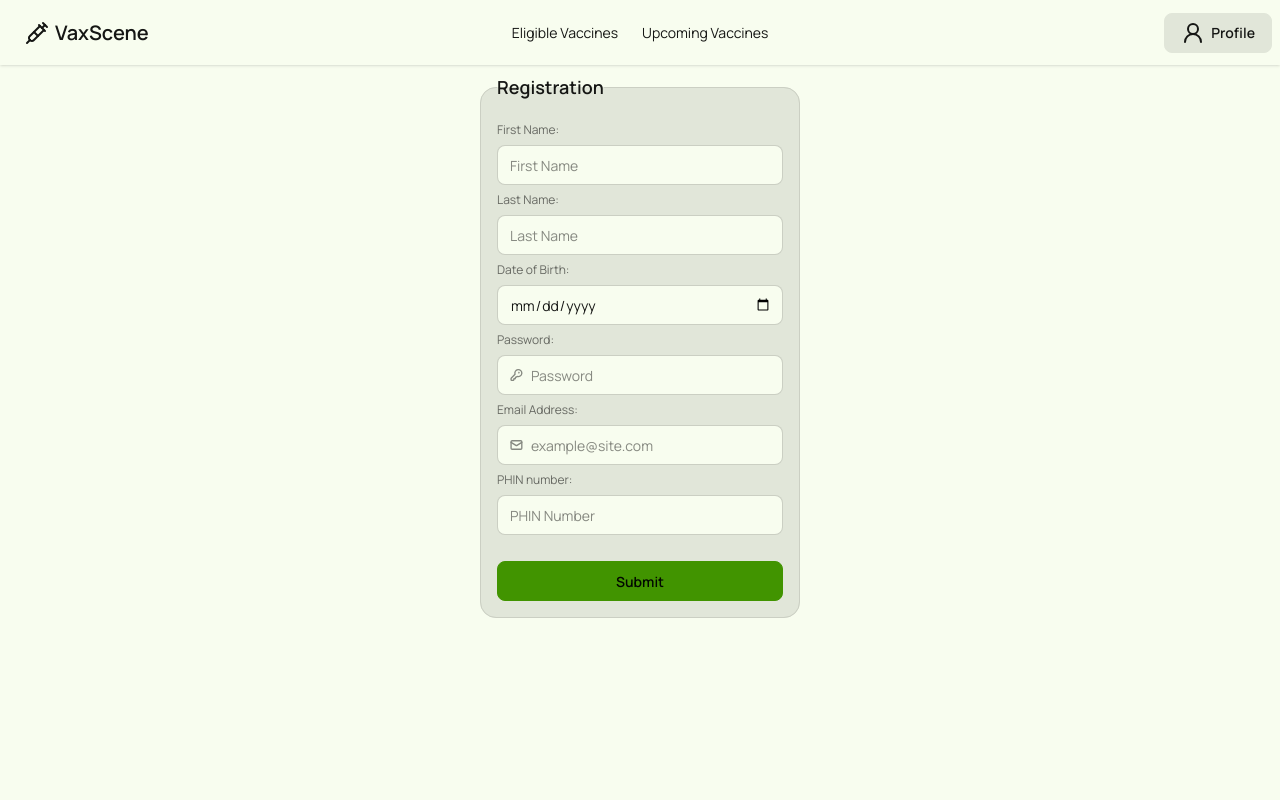
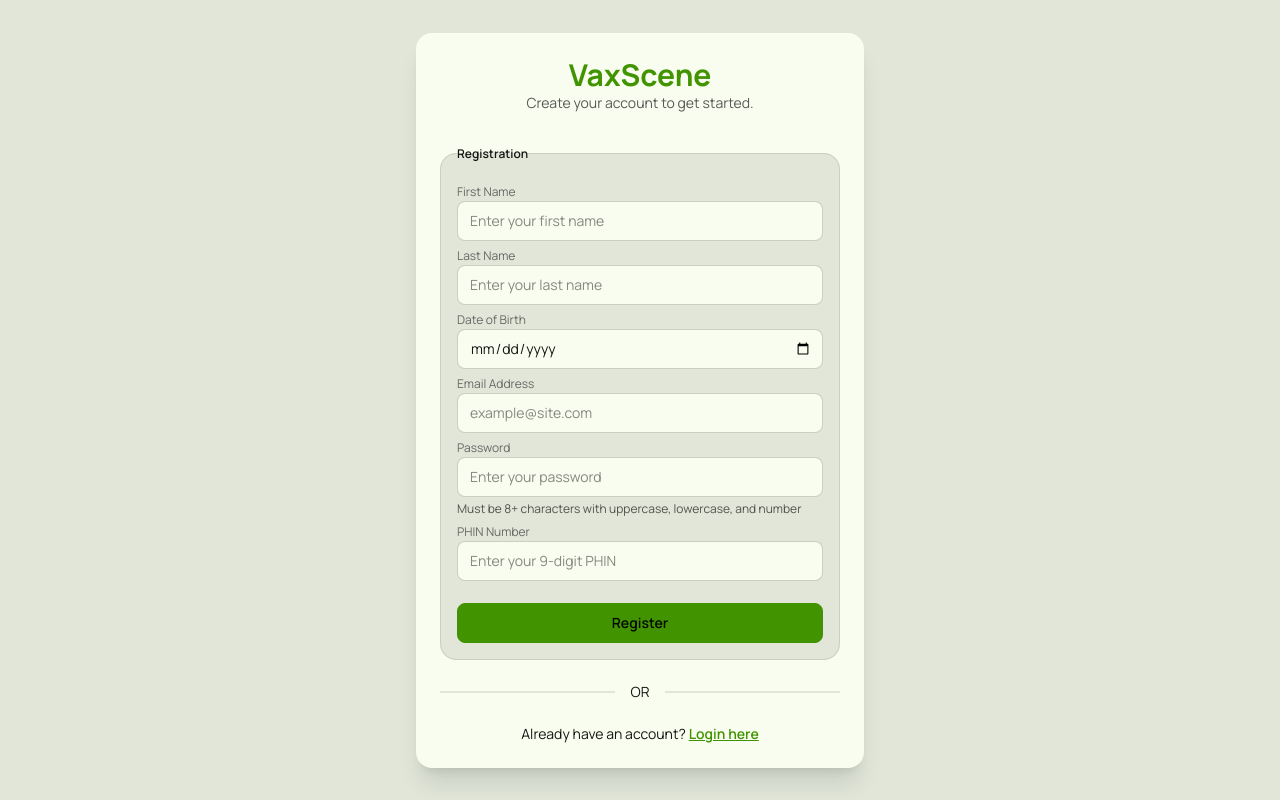
Before and after one commit to tysenh1/devhacks-2026, a React app in the folder frontend/: page /register in a window 1280 px wide. Built offline with nearby package versions, Linux system fonts and the light colour scheme; the HTML template or start-up script is replaced by a standard one.

Commit message:
feat: enhance registration form with validation and improved error handling

```diff
--- a/frontend/src/pages/register.tsx
+++ b/frontend/src/pages/register.tsx
@@ -1,155 +1,197 @@
 import { useState } from "react";
+import { NavLink } from "react-router-dom";
 import { postSchemas } from "../validation/registerValidation";
-import Navbar from "../components/navbar";
 
 function Register() {
   const [firstName, setFirstName] = useState("");
   const [lastName, setLastName] = useState("");
-  const [dateOfBirth, setdateOfBirth] = useState("");
+  const [dateOfBirth, setDateOfBirth] = useState("");
+  const [email, setEmail] = useState("");
+  const [password, setPassword] = useState("");
   const [phin, setPhin] = useState("");
+  const [errors, setErrors] = useState<Record<string, string>>({});
 
-  function validateRegister(event: SubmitEvent): void {
+  function validateRegister(event: React.FormEvent<HTMLFormElement>): void {
     event.preventDefault();
-    const formData = { firstName, lastName, dateOfBirth, phin };
+    const formData = {
+      firstName,
+      lastName,
+      dateOfBirth,
+      email,
+      password,
+      phin,
+    };
     const { error, value } = postSchemas.validate(formData, {
       abortEarly: false,
       stripUnknown: true,
     });
 
     if (error) {
+      const errorMessages: Record<string, string> = {};
+      error.details.forEach((detail) => {
+        if (detail.path[0]) {
+          errorMessages[detail.path[0] as string] = detail.message;
+        }
+      });
+      setErrors(errorMessages);
       console.log(error);
     } else {
+      setErrors({});
       console.log("Validation Success");
       console.log(value);
     }
   }
 
   return (
-    <>
-      <Navbar />
-      <form action="" onSubmit={validateRegister}>
-        <div className="flex flex-col items-center justify-center">
-          <fieldset className="fieldset bg-base-200 border-base-300 rounded-box w-xs border p-4">
-            <legend className="fieldset-legend text-lg">Registration</legend>
+    <div className="min-h-screen bg-base-200 flex items-center justify-center px-4 py-8">
+      <div className="card bg-base-100 w-full max-w-md shadow-xl">
+        <div className="card-body">
+          <div className="text-center mb-4">
+            <h1 className="text-3xl font-bold text-primary">VaxScene</h1>
+            <p className="text-sm opacity-70">
+              Create your account to get started.
+            </p>
+          </div>
 
-            <label className="label">First Name:</label>
+          <form onSubmit={validateRegister}>
+            <fieldset className="fieldset bg-base-200 border-base-300 rounded-box border p-4">
+              <legend className="fieldset-legend">Registration</legend>
+
+              <div className="form-control">
+                <label className="label">
+                  <span className="label-text">First Name</span>
+                </label>
                 <input
                   type="text"
                   value={firstName}
                   onChange={(e) => setFirstName(e.target.value)}
                   id="firstName"
-              className="input"
-              placeholder="First Name"
+                  className="input input-bordered w-full"
+                  placeholder="Enter your first name"
                 />
+                {errors.firstName && (
+                  <span className="text-red-700 text-sm mt-1">
+                    {errors.firstName}
+                  </span>
+                )}
+              </div>
 
-            <label className="label">Last Name:</label>
+              <div className="form-control">
+                <label className="label">
+                  <span className="label-text">Last Name</span>
+                </label>
                 <input
                   type="text"
                   value={lastName}
                   onChange={(e) => setLastName(e.target.value)}
                   id="lastName"
-              className="input"
-              placeholder="Last Name"
+                  className="input input-bordered w-full"
+                  placeholder="Enter your last name"
                 />
+                {errors.lastName && (
+                  <span className="text-red-700 text-sm mt-1">
+                    {errors.lastName}
+                  </span>
+                )}
+              </div>
 
-            <label className="label">Date of Birth:</label>
+              <div className="form-control">
+                <label className="label">
+                  <span className="label-text">Date of Birth</span>
+                </label>
                 <input
                   type="date"
                   value={dateOfBirth}
-              onChange={(e) => setdateOfBirth(e.target.value)}
+                  onChange={(e) => setDateOfBirth(e.target.value)}
                   id="dateOfBirth"
-              className="input"
+                  className="input input-bordered w-full"
                 />
+                {errors.dateOfBirth && (
+                  <span className="text-red-700 text-sm mt-1">
+                    {errors.dateOfBirth}
+                  </span>
+                )}
+              </div>
 
-            <label className="label">Password:</label>
-            <label className="input validator">
-              <svg
-                className="h-[1em] opacity-50"
-                xmlns="http://www.w3.org/2000/svg"
-                viewBox="0 0 24 24"
-              >
-                <g
-                  strokeLinejoin="round"
-                  strokeLinecap="round"
-                  strokeWidth="2.5"
-                  fill="none"
-                  stroke="currentColor"
-                >
-                  <path d="M2.586 17.414A2 2 0 0 0 2 18.828V21a1 1 0 0 0 1 1h3a1 1 0 0 0 1-1v-1a1 1
-                  0 0 1 1-1h1a1 1 0 0 0 1-1v-1a1 1 0 0 1 1-1h.172a2 2 0 0 0 1.414-.586l.814-.814a6.5 6.5 0 1 0-4-4z"></path>
-                  <circle
-                    cx="16.5"
-                    cy="7.5"
-                    r=".5"
-                    fill="currentColor"
-                  ></circle>
-                </g>
-              </svg>
-              <input
-                id="password"
-                type="password"
-                required
-                placeholder="Password"
-                minLength={8}
-                pattern="(?=.*\d)(?=.*[a-z])(?=.*[A-Z]).{8,}"
-                title="Must be more than 8 characters, including number, lowercase letter, uppercase letter"
-              />
+              <div className="form-control">
+                <label className="label">
+                  <span className="label-text">Email Address</span>
                 </label>
-            <p className="validator-hint hidden">
-              Must be more than 8 characters, including
-              <br />
-              At least one number <br />
-              At least one lowercase letter <br />
-              At least one uppercase letter
-            </p>
-
-            <label className="label">Email Address:</label>
-            <label className="input validator">
-              <svg
-                className="h-[1em] opacity-50"
-                xmlns="http://www.w3.org/2000/svg"
-                viewBox="0 0 24 24"
-              >
-                <g
-                  strokeLinejoin="round"
-                  strokeLinecap="round"
-                  strokeWidth="2.5"
-                  fill="none"
-                  stroke="currentColor"
-                >
-                  <rect width="20" height="16" x="2" y="4" rx="2"></rect>
-                  <path d="m22 7-8.97 5.7a1.94 1.94 0 0 1-2.06 0L2 7"></path>
-                </g>
-              </svg>
                 <input
                   type="email"
+                  value={email}
+                  onChange={(e) => setEmail(e.target.value)}
                   id="email"
+                  className="input input-bordered w-full"
                   placeholder="example@site.com"
-                required
                 />
-            </label>
-            <div className="validator-hint hidden">
-              Enter valid email address
+                {errors.email && (
+                  <span className="text-red-700 text-sm mt-1">
+                    {errors.email}
+                  </span>
+                )}
               </div>
 
-            <label className="label">PHIN number:</label>
+              <div className="form-control">
+                <label className="label">
+                  <span className="label-text">Password</span>
+                </label>
+                <input
+                  type="password"
+                  value={password}
+                  onChange={(e) => setPassword(e.target.value)}
+                  id="password"
+                  className="input input-bordered w-full"
+                  placeholder="Enter your password"
+                />
+                <p className="text-xs opacity-70 mt-1">
+                  Must be 8+ characters with uppercase, lowercase, and number
+                </p>
+                {errors.password && (
+                  <span className="text-red-700 text-sm mt-1">
+                    {errors.password}
+                  </span>
+                )}
+              </div>
+
+              <div className="form-control">
+                <label className="label">
+                  <span className="label-text">PHIN Number</span>
+                </label>
                 <input
                   type="text"
                   value={phin}
                   onChange={(e) => setPhin(e.target.value)}
                   id="phin"
-              minLength={9}
-              className="input"
-              placeholder="PHIN Number"
+                  className="input input-bordered w-full"
+                  placeholder="Enter your 9-digit PHIN"
                 />
+                {errors.phin && (
+                  <span className="text-red-700 text-sm mt-1">
+                    {errors.phin}
+                  </span>
+                )}
+              </div>
 
-            <button className="btn btn-primary mt-5">
-              Submit
+              <div className="form-control mt-4">
+                <button type="submit" className="btn btn-primary w-full">
+                  Register
                 </button>
+              </div>
             </fieldset>
+          </form>
+
+          <div className="divider">OR</div>
+
+          <p className="text-center text-sm">
+            Already have an account?{" "}
+            <NavLink to="/login" className="link link-primary font-semibold">
+              Login here
+            </NavLink>
+          </p>
         </div>
-      </form>
-    </>
+      </div>
+    </div>
   );
 }
 
--- a/frontend/src/validation/registerValidation.ts
+++ b/frontend/src/validation/registerValidation.ts
@@ -2,21 +2,40 @@ import Joi from "joi";
 
 export const postSchemas = Joi.object({
   firstName: Joi.string().required().messages({
-    "any.required": "Name is required",
-    "string.empty": "Name cannot be empty",
+    "any.required": "First name is required",
+    "string.empty": "First name cannot be empty",
   }),
   lastName: Joi.string().required().messages({
     "any.required": "Last name is required",
     "string.empty": "Last name cannot be empty",
   }),
-  dateOfBirth: Joi.date().required().messages({
+  dateOfBirth: Joi.string().required().messages({
     "any.required": "Date of birth is required",
-    "date.empty": "Date of birth cannot be default",
+    "string.empty": "Date of birth cannot be empty",
   }),
-  password: Joi.string().required().messages({}),
-  email: Joi.string().required().messages({}),
-  phin: Joi.number().integer().min(9).required().messages({
+  email: Joi.string()
+    .email({ tlds: { allow: false } })
+    .required()
+    .messages({
+      "any.required": "Email is required",
+      "string.empty": "Email cannot be empty",
+      "string.email": "Please enter a valid email address",
+    }),
+  password: Joi.string()
+    .min(8)
+    .pattern(/^(?=.*[a-z])(?=.*[A-Z])(?=.*\d)/)
+    .required()
+    .messages({
+      "any.required": "Password is required",
+      "string.empty": "Password cannot be empty",
+      "string.min": "Password must be at least 8 characters",
+      "string.pattern.base":
+        "Password must contain uppercase, lowercase, and a number",
+    }),
+  phin: Joi.string().length(9).pattern(/^\d+$/).required().messages({
     "any.required": "PHIN is required",
-    "number.empty": "PHIN cannot be empty",
+    "string.empty": "PHIN cannot be empty",
+    "string.length": "PHIN must be exactly 9 digits",
+    "string.pattern.base": "PHIN must contain only numbers",
   }),
 });
```
Lines whose indentation alone changed are shown as unchanged.
